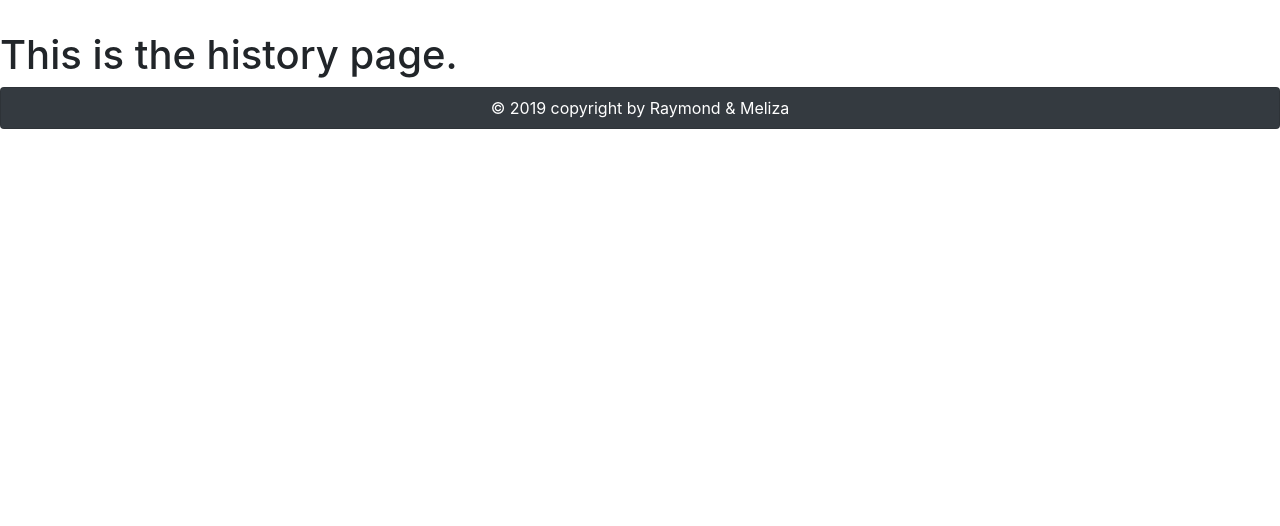
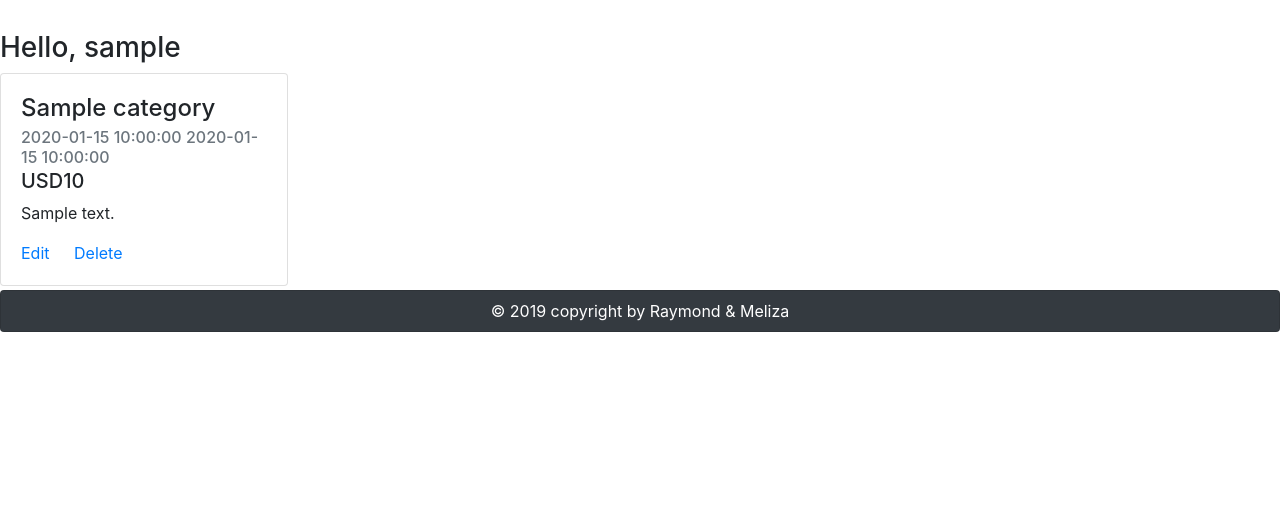
Before and after one commit to BrosCoffee/wallet_watcher, a Flask app: page /history in a window 1280 px wide. Shown: the part 249-775 px from the top of the page. Run offline with Flask 2, Linux system fonts and the light colour scheme; a user stored in the database is signed in; a database or web service that is not in the repository returns one stand-in record (values such as "Sample title"); parts of the project's set-up code (start-up, migrations or seed data) failed here and were passed over; some libraries are stand-ins or nearby versions.

Commit message:
POST from the db to the history page

```diff
--- a/wallet_watcher/form.py
+++ b/wallet_watcher/form.py
@@ -71,7 +71,7 @@ class EnterForm(FlaskForm):
                   ('Others', 'Others')]
     category = SelectField('Expense Categories',
                            choices=categories)
-    currencies = [('USD', 'USD $'), ('NTD', 'NTD $'), ('JPY', 'JPY ¥'), ('EUR', 'EUR €')]
+    currencies = [('USD $', 'USD $'), ('NTD $', 'NTD $'), ('JPY ¥', 'JPY ¥'), ('EUR €', 'EUR €')]
 
     currency = SelectField('Currency',
                            choices=currencies,
--- a/wallet_watcher/routes.py
+++ b/wallet_watcher/routes.py
@@ -134,7 +134,10 @@ def account():
 @app.route('/history')
 @login_required
 def history():
-    return render_template('history.html', title='History')
+    connection = mongo.db.records
+    record = connection.find({'user_name': current_user.username}).sort([("date", pymongo.DESCENDING), ("time", pymongo.DESCENDING)])
+    print(record)
+    return render_template('history.html', title='History', posts=record)
 
 
 @app.route('/summary')
--- a/wallet_watcher/templates/history.html
+++ b/wallet_watcher/templates/history.html
@@ -1,6 +1,18 @@
 {% extends "layout.html" %}
 {% block content %}
 
-<h1>This is the history page.</h1>
+<h3>Hello, {{ current_user.username }}</h3>
 
+{% for record in posts %}
+    <div class="card" style="width: 18rem;">
+      <div class="card-body">
+          <h4 class="card-title">{{ record['category'] }}</h4>
+          <h6 class="card-subtitle mb-2 text-muted">{{ record['date'] }} {{ record['time'] }}</h6>
+          <h5 class="card-subtitle mb-2">{{ record['currency'] }}{{ record['amount'] }}</h5>
+          <p class="card-text">{{ record['note'] }}</p>
+          <a href="#" class="card-link">Edit</a>
+          <a href="#" class="card-link">Delete</a>
+      </div>
+    </div>
+{% endfor %}
 {% endblock content %}
```
